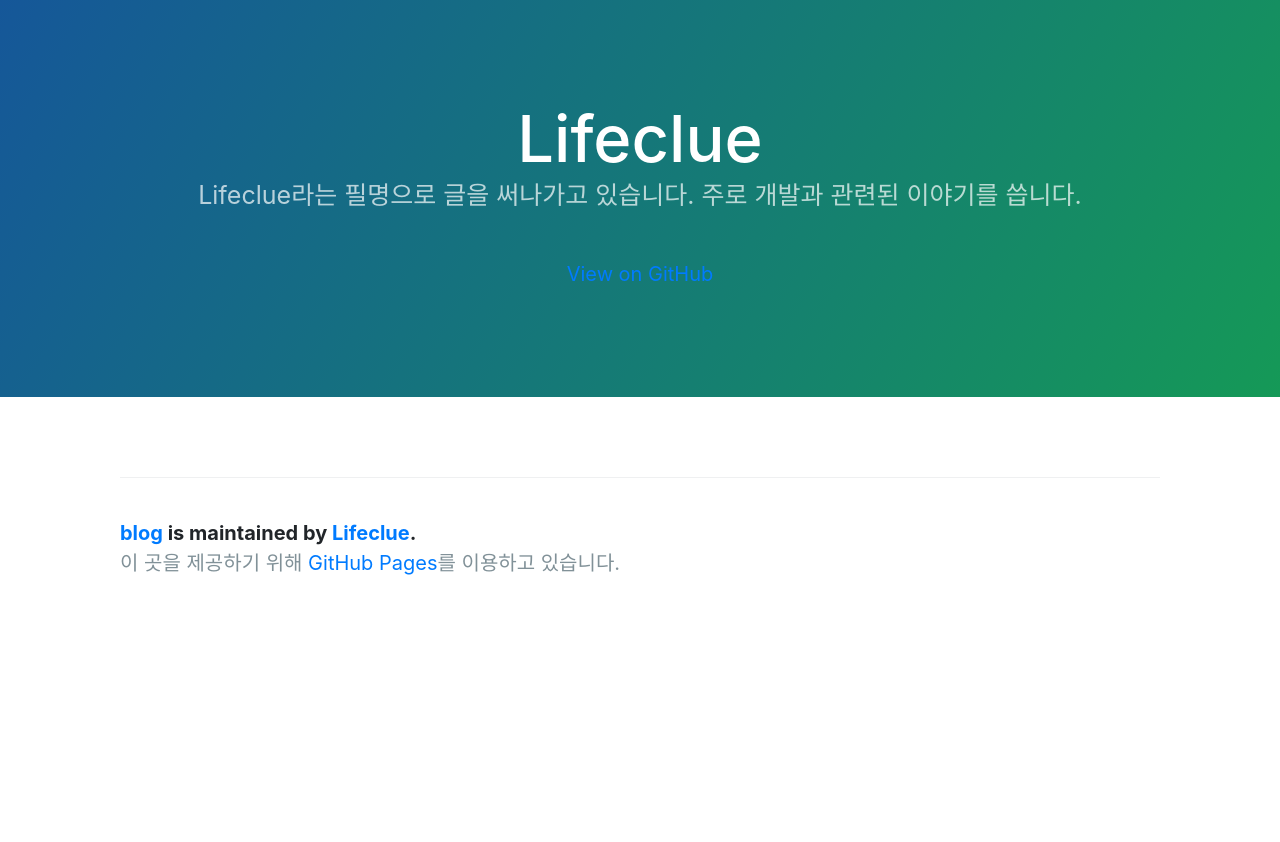
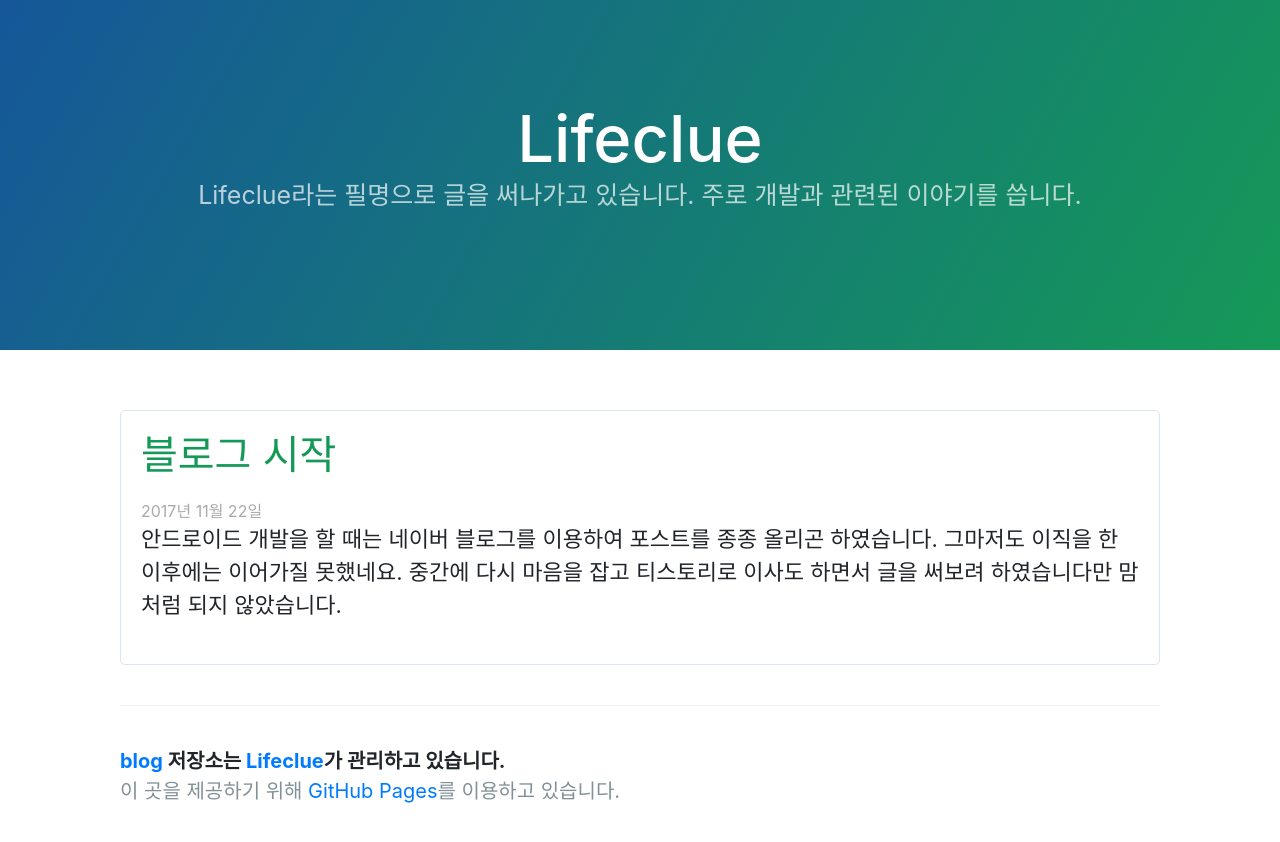
Before and after one commit to Lifeclue/blog, a Jekyll site: the page built from index.md, in a window 1280 px wide. Shown: the top 842 px of the page. Built offline with Jekyll 4.4.1, drawn with Linux system fonts in a browser that asks for light colours; nearby versions of some CDN libraries; some web fonts are replaced.

Commit message:
블로그 서문
블로그를 개시하며 적은 인사말

```diff
--- a/_layouts/default.html
+++ b/_layouts/default.html
@@ -19,7 +19,7 @@
       <a class="a-home" href="{{site.url | append: site.baseurl | append: "/"}}"><h1 class="project-name">{{ site.title | default: site.github.repository_name }}</h1></a>
       <h2 class="project-tagline">{{ site.description | default: site.github.project_tagline }}</h2>
       {% if site.github.is_project_page %}
-        <a href="{{ site.github.repository_url }}" class="btn">View on GitHub</a>
+        <!-- <a href="{{ site.github.repository_url }}" class="btn">View on GitHub</a> -->
       {% endif %}
       {% if site.show_downloads %}
         <a href="{{ site.github.zip_url }}" class="btn">Download .zip</a>
@@ -32,7 +32,7 @@
 
       <footer class="site-footer">
         {% if site.github.is_project_page %}
-          <span class="site-footer-owner"><a href="{{ site.github.repository_url }}">{{ site.github.repository_name }}</a> is maintained by <a href="{{ site.github.owner_url }}">{{ site.github.owner_name }}</a>.</span>
+          <span class="site-footer-owner"><a href="{{ site.github.repository_url }}">{{ site.github.repository_name }}</a> 저장소는 <a href="{{ site.github.owner_url }}">{{ site.github.owner_name }}</a>가 관리하고 있습니다.</span>
         {% endif %}
         <span class="site-footer-credits">이 곳을 제공하기 위해 <a href="https://pages.github.com">GitHub Pages</a>를 이용하고 있습니다.</span>
       </footer>
--- /dev/null
+++ b/_posts/2017-11-22-%EB%B8%94%EB%A1%9C%EA%B7%B8-%EC%8B%9C%EC%9E%91.markdown
@@ -0,0 +1,18 @@
+---
+layout: post
+title: "블로그 시작"
+date: "2017-11-22 15:31:45 +0900"
+---
+
+안드로이드 개발을 할 때는 네이버 블로그를 이용하여 포스트를 종종 올리곤 하였습니다.
+그마저도 이직을 한 이후에는 이어가질 못했네요.
+중간에 다시 마음을 잡고 티스토리로 이사도 하면서 글을 써보려 하였습니다만
+맘처럼 되지 않았습니다.
+
+저는 이제 서버 개발자입니다. 무슨 개발자인지가 뭐가 중요하냐마는 블로그를 운영함에
+있어서는 그 블로그의 주제를 결정 짓는 의미가 있을 것 같습니다.
+
+이제부터는 제가 서버 개발을 하면서 있었던, 있을 법한, 고민했던, 고민하는 이야기들을
+써내려가려 합니다.
+
+반갑습니다.
```
Also changed, not shown: another-page.md (deleted, +0 -9 lines).
